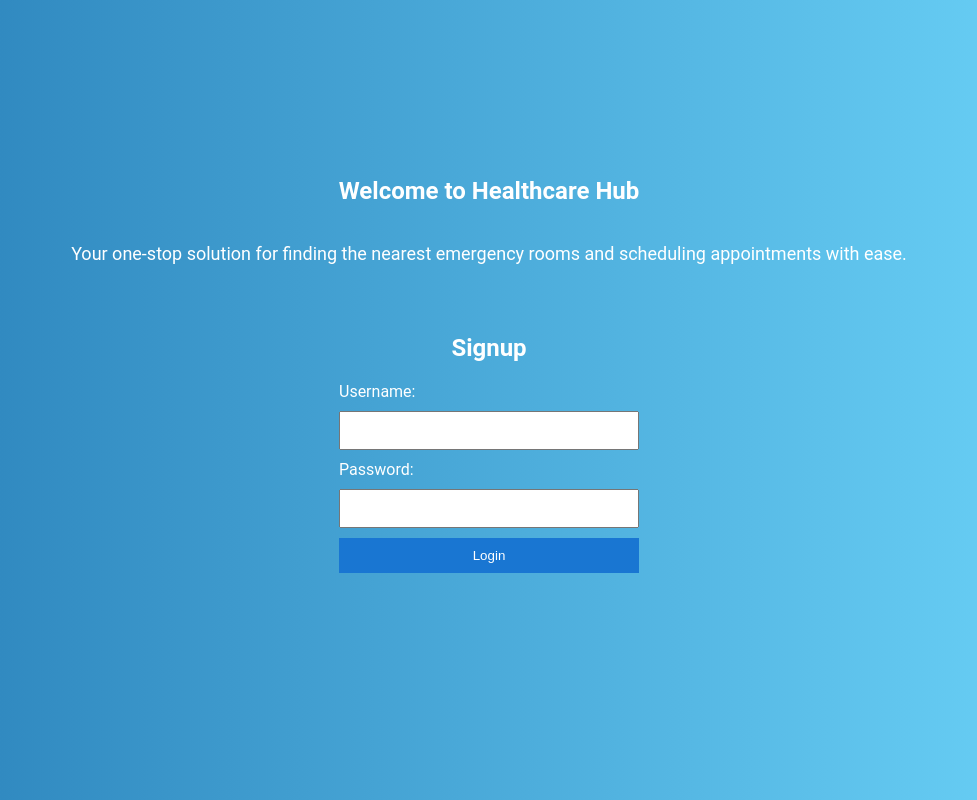
After one commit to poojan4ps/TreeHacks2024-NPDP, a Flask app: page /signup in a window 1280 px wide. The commit adds this page. Shown: the whole page, without its empty margins (151-1128 px from the left). Run offline with Flask 3, Linux system fonts and the light colour scheme.

Commit message:
Login/Signup pages

```diff
--- a/app.py
+++ b/app.py
@@ -1,7 +1,9 @@
-from flask import Flask, request, jsonify, render_template,redirect, url_for
+from flask import Flask, request, jsonify, render_template,redirect, url_for, session
 from flask_sqlalchemy import SQLAlchemy
 
 app = Flask(__name__)
+
+app.secret_key = "super secret key"
 
 # PostgreSQL Configuration
 app.config['SQLALCHEMY_DATABASE_URI'] = 'postgresql://postgres:@tree-hacks-ehr-data.cn8kq2284drd.us-east-1.rds.amazonaws.com/'
@@ -27,12 +29,18 @@ class EhrSummary(db.Model):
     patient_id = db.Column(db.Integer, nullable=False)
     summary = db.Column(db.String(255), nullable=False)
 
-
-
-
 @app.route('/')
 def index():
+    return render_template('home.html')
+
+@app.route('/login')
+def login():
     return render_template('login.html')
+
+@app.route('/logout')
+def logout():
+    # Clear the session and redirect to the home page
+    return redirect(url_for('index'))
 
 @app.route('/user_dashboard')
 def user_dashboard():
@@ -44,7 +52,7 @@ def hospital_dashboard():  # Change the function name
 
 
 @app.route('/login', methods=['POST'])
-def login():
+def login_post():
     if request.method == 'POST':
         try:
             # Assuming your front-end sends data as JSON
@@ -59,9 +67,9 @@ def login():
 
             # Query the database for the user
             user = User.query.filter_by(username=username).first()
-
             if user and user.password == password:
                 # Successful login
+                session['user_id'] = user.id
                 if user.user_type == 'user':
                     response = {'message': 'Login successful', 'redirect': url_for('user_dashboard')}
                     return jsonify(response), 200
@@ -152,6 +160,36 @@ def book_appointment():
         print('Error:', str(e))
         return jsonify({'success': False, 'message': str(e)})
 
+@app.route('/signup')
+def signup():
+    return render_template('signup.html')
+
+@app.route('/signup', methods=['POST'])
+def signup_post():
+    if request.method == 'POST':
+        try:
+            # Assuming your front-end sends data as JSON
+            data = request.get_json()
+
+            # Get username and password from the request
+            username = data.get('username')
+            password = data.get('password')
+
+            # Query the database for the user
+            user = User.query.filter_by(username=username).first()
+
+            if user and user.username == username:
+                # Invalid signup
+                return jsonify({"message": "User already exists!"}), 401
+            else:
+                # Valid Signup
+                new_user = User(username=username, password=password)
+                db.session.add(new_user)
+                db.session.commit()
+                return jsonify({"message": "Signup successful!"})
+
+        except Exception as e:
+            return jsonify({"message": "Error: {}".format(str(e))}, 500)
 
 if __name__ == '__main__':
     with app.app_context():
--- /dev/null
+++ b/templates/signup.html
@@ -0,0 +1,91 @@
+<!DOCTYPE html>
+<html lang="en">
+<head>
+    <meta charset="UTF-8">
+    <meta name="viewport" content="width=device-width, initial-scale=1.0">
+    <title>Signup Page</title>
+</head>
+<style>
+    body {
+    margin: 0;
+    padding: 0;
+    font-family: 'Roboto', sans-serif;
+    background: linear-gradient(to right, #2980B9, #6DD5FA);
+    color: #fff;
+    display: flex;
+    flex-direction: column;
+    align-items: center;
+    justify-content: center;
+    height: 100vh;
+}
+
+h2 {
+    margin-bottom: 20px;
+}
+
+p {
+    font-size: 18px;
+    margin-bottom: 30px;
+    text-align: center;
+}
+
+a {
+    text-decoration: none;
+    color: #fff;
+    padding: 10px 20px;
+    font-size: 18px;
+    border: 2px solid #fff;
+    border-radius: 5px;
+    margin: 10px;
+    transition: all 0.3s ease-in-out;
+}
+
+a:hover {
+    background-color: #fff;
+    color: #2980B9;
+}
+</style>
+<body>
+    <h2>Welcome to Healthcare Hub</h2>
+    <p>Your one-stop solution for finding the nearest emergency rooms and scheduling appointments with ease.</p>
+    <div style="display: flex; flex-direction: column; align-items: center; padding: 20px;">
+        <h2 style="margin-bottom: 20px;">Signup</h2>
+        <form id="loginForm" style="width: 300px; display: flex; flex-direction: column; gap: 10px;">
+            <label for="username">Username:</label>
+            <input type="text" id="username" name="username" required style="padding: 10px;">
+
+            <label for="password">Password:</label>
+            <input type="password" id="password" name="password" required style="padding: 10px;">
+
+            <button type="button" onclick="performSignup()" style="padding: 10px; background-color: #1976D2; color: white; border: none; cursor: pointer;">Login</button>
+        </form>
+
+        <p id="message" style="margin-top: 20px; color: red;"></p>
+    </div>
+
+    <script>
+        function signup() {
+            var username = document.getElementById("username").value;
+            var password = document.getElementById("password").value;
+
+            fetch('/signup', {
+                method: 'POST',
+                headers: {
+                    'Content-Type': 'application/json',
+                },
+                body: JSON.stringify({
+                    username: username,
+                    password: password
+                })
+            })
+            .then(response => response.json())
+            .then(data => {
+                document.getElementById("message").innerText = data.message;
+            })
+            .catch(error => {
+                console.error('Error:', error);
+            });
+        }
+    </script>
+</body>
+</html>
```
Also changed, not shown: templates/home.html (added, +64 -0 lines), templates/login.html (+59 -11 lines), templates/user_dashboard.html (+11 -7 lines).
